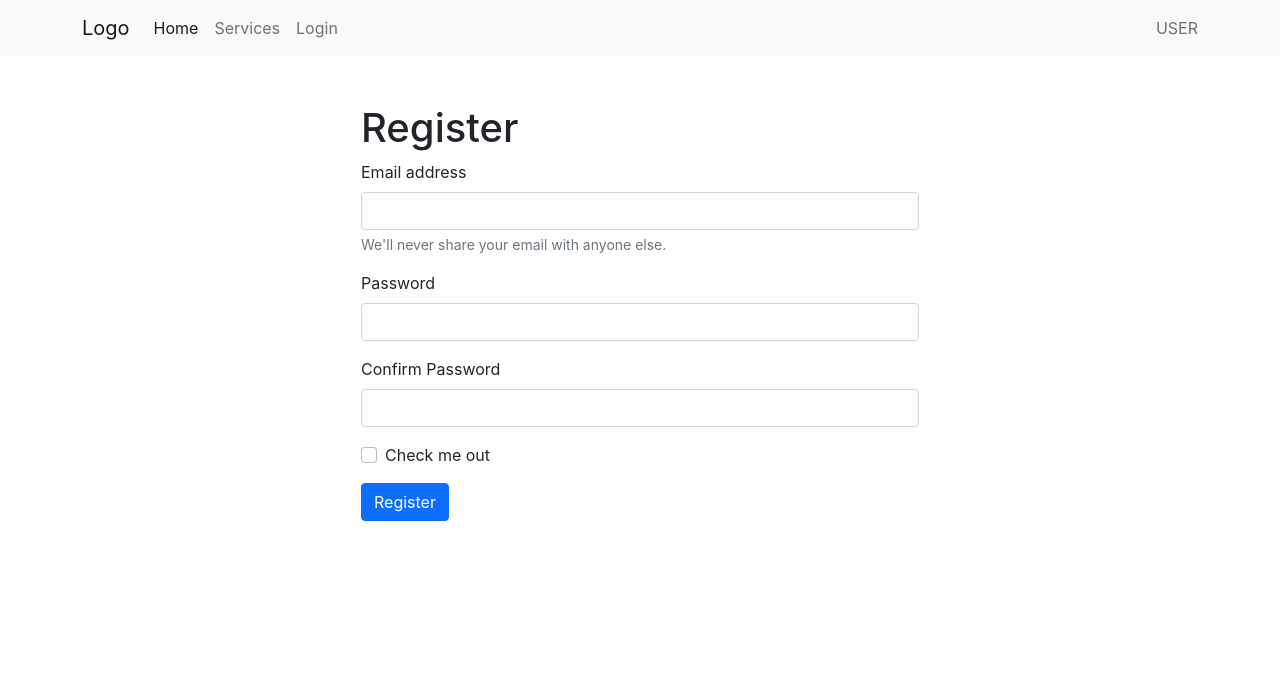
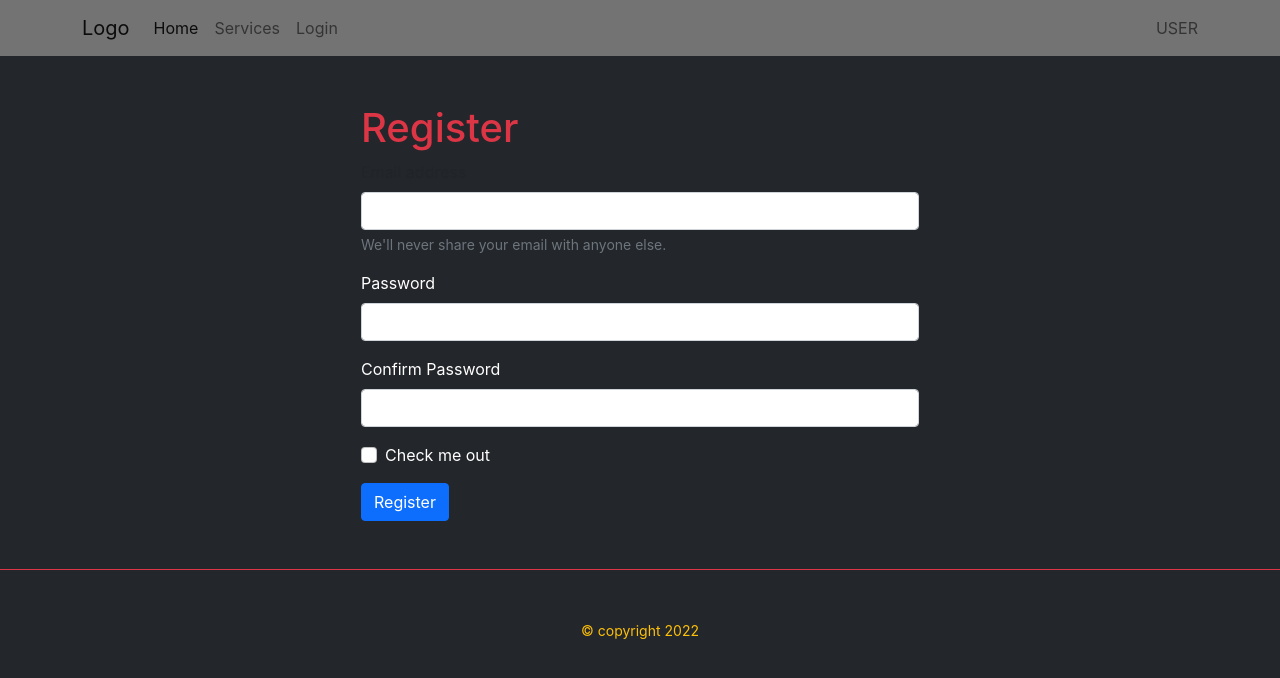
Before and after one commit to owakeelAhmmed/Assignment-10, a React (Create React App) app: page /login in a window 1280 px wide. Shown: the top 678 px of the page. Built offline with nearby package versions, Linux system fonts and the light colour scheme; no server answers.

Commit message:
Login & Register Authentication Done

```diff
--- a/package.json
+++ b/package.json
@@ -12,6 +12,7 @@
     "react-firebase-hooks": "^5.0.3",
     "react-router-dom": "^6.3.0",
     "react-scripts": "^5.0.0",
+    "react-toastify": "^8.2.0",
     "web-vitals": "^2.1.4"
   },
   "scripts": {
--- a/src/App.js
+++ b/src/App.js
@@ -1,37 +1,3 @@
-
-// import './App.css';
-
-// import Header from './component/Header/Header';
-
-// import Register from './component/Register/Register';
-// import Login from './component/Login/Login';
-// import Pricing from './component/Pricing/Pricing';
-// import NotFound from './component/NotFound/NotFound';
-// import RequireAuth from './RequireAuth/RequireAuth'
-
-
-// function App() {
-//   return (
-//     <div className="App">
-//       <Header/>
-//       <Routes>
-//         <Route path="/" element={<Home/>} />
-//         <Route path="/Services" element={<Services/>} />
-//         <Route path="/Register" element={<Register/>} />
-//         <Route path="/Login" element={<Login />} />
-//         <Route path="/Pricing" element={
-//           <RequireAuth>
-//             <Pricing/>
-//           </RequireAuth>
-//         } />
-//         <Route path="/*" element={<NotFound/>} />
-
-//      </Routes>
-//     </div>
-//   );
-// }
-
-// export default App;
 
 import { Routes, Route } from 'react-router-dom';
 import Navbar from './component/Navbar/Navbar'
@@ -40,6 +6,8 @@ import Home from './component/Home/Home';
 import Services from './component/Services/Services';
 import Login from './component/Login/Login';
 import RequireAuth from './RequireAuth/RequireAuth';
+import Footer from './component/Footer/Footer';
+import Pricing from './component/Pricing/Pricing';
 
 const App = () => {
   return (
@@ -48,13 +16,15 @@ const App = () => {
       <Routes>
         <Route path="/" element={ <Home/> }/>
         <Route path="/home" element={ <Home/> }/>
-        <Route path="/services" element={
-        <RequireAuth>
-          <Services />
-        </RequireAuth>
+        <Route path="/services" element={ <Services />} />
+        <Route path="/pricing" element={
+          <RequireAuth>
+            <Pricing />
+          </RequireAuth>
         } />
         <Route path="/login" element={ <Login/> }/>
-    </Routes>
+      </Routes>
+      <Footer/>
     </div>
   );
 };
--- a/src/component/Footer/Footer.css
+++ b/src/component/Footer/Footer.css
@@ -0,0 +1,4 @@
+.footer-container{
+    height: 100px;
+
+}
--- a/src/component/Footer/Footer.js
+++ b/src/component/Footer/Footer.js
@@ -4,8 +4,11 @@ const Footer = () => {
     const todays = new Date();
     const year = todays.getFullYear();
     return (
-        <footer className="">
-            <p><small className="text-danger mb-5"> &copy; copyright { year }</small></p>
+        <footer className="container-fluid footer-container p-5 border-top border-danger text-center mt-5 ">
+            <div className="">
+                <p><small className="text-warning mb-5"> &copy; copyright { year }</small></p>
+            </div>
+
         </footer>
 
         );
--- a/src/component/Home/Home.js
+++ b/src/component/Home/Home.js
@@ -1,5 +1,5 @@
 // import React from 'react';
-// import './Home.css'
+//
 
 // import Services from '../Services/Services';
 // import Footer from '../Footer/Footer';
@@ -37,31 +37,33 @@
 
 import img1 from'../images/silhouette-2860007 (1).png'
 import React from 'react';
-
+import './Home.css'
+import Services from '../Services/Services';
 const Home = () => {
     return (
                 <section>
              <div className="container d-flex justify-content-between">
-                <div className="row">
-                    <div className="header-title col-sm-12 col-md-6 col-lg-4 w-50 text-start fw-bold ">
-                        <span className="text-danger mb-3">Wellcome to Treina</span>
-                        <h1 className="text-danger">Become More Healthy and Stay Sporty</h1>
-                        <button className="btn btn-primary mt-3">Get Started</button>
-                        </div>
-                        <div className=" col-6 w-50">
-                        <img style={{width: '300px'}} src={img1} alt="" />
+
+            <div class="row">
+                <div class="col-8">
+                    <span className="text-danger mb-3">Wellcome to Treina</span>
+                    <h1 className="text-danger">Become More Healthy and Stay Sporty</h1>
+                    <button className="btn btn-primary mt-3">Get Started</button>
+
+                </div>
+                    <div class="col-4">
+                        <img style={{ width: '300px' }} src={img1} alt="" />
                     </div>
-                </div>
+                 </div>
+
             </div>
 
 
-            {/* <div className="">
+            <div className="">
                 <Services/>
             </div>
 
-            <div>
-                <Footer/>
-            </div> */}
+
         </section>
     );
 };
--- a/src/component/Home/Service/Service.js
+++ b/src/component/Home/Service/Service.js
@@ -1,5 +1,6 @@
 import React from 'react';
 import { Link } from 'react-router-dom';
+import RequireAuth from '../../../RequireAuth/RequireAuth';
 import './Service.css'
 
 const service = ({service}) => {
@@ -12,7 +13,10 @@ const service = ({service}) => {
             <div className="">
                     <h3 className="card-title fw-bold text-danger">{ name }</h3>
                 <p className=" text-white p-3">{ description }</p>
-                 <Link className="nav-link btn btn-danger text-white ms-3 fs-5 fw-bold w-50 mb-5" to="pricing">Buy Now</Link>
+                <Link className="nav-link btn btn-danger text-white ms-3 fs-5 fw-bold w-50 mb-5" to="/pricing">
+
+                    Buy Now
+                </Link>
             </div>
 
         </div>
--- a/src/component/Login/Login.js
+++ b/src/component/Login/Login.js
@@ -3,6 +3,7 @@ import { useCreateUserWithEmailAndPassword, useSignInWithEmailAndPassword } from
 import auth from '../../Firebase/Firebase.init';
 import { useAuthState } from 'react-firebase-hooks/auth';
 import { Navigate, useLocation, useNavigate } from 'react-router-dom';
+import { toast } from 'react-toastify';
 
 
 
@@ -67,13 +68,13 @@ const Login = () => {
     // let auth = useAuth();
     let from = location.state?.from?.pathname || "/";
     if (loguser) {
-        Navigate(from, { replace: true });
+        navigate(from, { replace: true });
     }
 
     return (
         <div className="container">
             <div className="w-50 mx-auto mt-5">
-                <h1>
+                <h1 className="text-danger">
                     {
                         login ? 'Login' : 'Register'
                     }
@@ -86,19 +87,19 @@ const Login = () => {
                 </div>
 
                 <div className="mb-3">
-                    <label htmlFor="exampleInputPassword1" className="form-label">Password</label>
+                    <label htmlFor="exampleInputPassword1" className="form-label text-white">Password</label>
                     <input onBlur={(event)=>handleFormInput(event)} type="password" name = "password" className="form-control" id="exampleInputPassword1"/>
                 </div>
 
                 {
                     !login && <div className="mb-3">
-                    <label htmlFor="exampleInputPassword1" className="form-label">Confirm Password</label>
+                    <label htmlFor="exampleInputPassword1" className="form-label text-white">Confirm Password</label>
                     <input onBlur={(event)=>handleFormInput(event)} type="password" name = "confirmPass" className="form-control" id="exampleInputPassword1"/>
                     </div>
                 }
                     <p className="text-danger">{confirmError}</p>
                        {
-                        createError && <p className="text-danger">{confirmError.message}</p>
+                        createError && <p className="text-danger">{toast(confirmError?.message)}</p>
                        }
                     {
                         createUser && <p className="text-success">User creat successfully</p>
@@ -108,7 +109,7 @@ const Login = () => {
                     }
                     <div className="mb-3 form-check">
                         <input onBlur={(event)=>handleFormInput(event)} type="checkbox" className="form-check-input" id="exampleCheck1" onChange={() => setLogin(!login)} />
-                        <label className="form-check-label" htmlFor="exampleCheck1">Check me out</label>
+                        <label className="form-check-label text-white" htmlFor="exampleCheck1">Check me out</label>
                     </div>
 
                 <button type="submit" className="btn btn-primary">{login ? 'Login' : 'Register'}</button>
--- a/src/component/Navbar/Navbar.css
+++ b/src/component/Navbar/Navbar.css
@@ -0,0 +1,3 @@
+.nav-header{
+    background-color: #737373;
+}
--- a/src/component/Navbar/Navbar.js
+++ b/src/component/Navbar/Navbar.js
@@ -3,13 +3,13 @@ import { getAuth, signInWithEmailAndPassword, signOut } from 'firebase/auth';
 import { useAuthState } from 'react-firebase-hooks/auth';
 import { Link } from 'react-router-dom';
 import auth from '../../Firebase/Firebase.init';
-
+import './Navbar.css'
 const Navbar = () => {
    const [user, loading, error] = useAuthState(auth);
 
 
     return (
-      <nav className="  navbar navbar-expand-lg navbar-light bg-light">
+      <nav className=" nav-header navbar navbar-expand-lg navbar-light ">
         <div className="container-fluid container">
           <Link className="navbar-brand" to="/">Logo</Link>
           <button className="navbar-toggler" type="button" data-bs-toggle="collapse" data-bs-target="#navbarText" aria-controls="navbarText" aria-expanded="false" aria-label="Toggle navigation">
--- a/src/component/Pricing/Pricing.js
+++ b/src/component/Pricing/Pricing.js
@@ -1,12 +1,16 @@
 import React from 'react';
 import './Pricing.css'
+
+
+
+
 const Pricing = () => {
     return (
     <div className="card-group container gap-5 mt-5">
         <div className="card service-card">
             <div className="card-body">
-                <h5 className="card-title fs-1 text-danger">Basic</h5>
-                <p className="card-text text-danger">Free Lunch</p>
+                <h5 className="card-title fs-1 text-center text-danger">Basic</h5>
+                <p className="card-text text-center text-danger">Free Lunch</p>
                 <p className="card-text "><small className="text-muted  text-danger">Free Ebook</small></p>
                 <p className="card-text "><small className="text-muted">2 Times Per-week</small></p>
                 <p className="card-text "><small className="text-muted">15 Online Session</small></p>
@@ -17,8 +21,8 @@ const Pricing = () => {
         </div>
         <div className="card service-card">
             <div className="card-body">
-                <h5 className="card-title fs-1 text-danger">Premium</h5>
-                <p className="card-text text-danger">Free Lunch</p>
+                <h5 className="card-title fs-1 text-danger text-center">Premium</h5>
+                <p className="card-text text-center text-danger">Free Lunch</p>
                 <p className="card-text "><small className="text-muted  text-danger">Free Ebook</small></p>
                 <p className="card-text "><small className="text-muted">5 Times Per-week</small></p>
                 <p className="card-text "><small className="text-muted">25 Online Session</small></p>
@@ -29,12 +33,12 @@ const Pricing = () => {
         </div>
         <div className="card service-card">
             <div className="card-body">
-                <h5 className="card-title fs-1 text-danger">Personal</h5>
-                <p className="card-text text-danger">Free Lunch</p>
-                <p className="card-text "><small className="text-muted  text-danger">Free Ebook</small></p>
-                <p className="card-text "><small className="text-muted">4 Times Per-week</small></p>
-                <p className="card-text "><small className="text-muted">20 Online Session</small></p>
-                <p className="card-text "><small className="text-muted">Free Sharing Session</small></p>
+                <h5 className="card-title text-center fs-1 text-danger">Personal</h5>
+                <p className="card-text text-center text-danger">Free Lunch</p>
+                <p className="card-text "><small className="text-muted   text-center text-danger">Free Ebook</small></p>
+                <p className="card-text "><small className="text-muted text-center">4 Times Per-week</small></p>
+                <p className="card-text "><small className="text-muted text-center">20 Online Session</small></p>
+                <p className="card-text "><small className="text-muted text-center">Free Sharing Session</small></p>
                 <h2 className="text-primary">$53.00</h2>
                 <button className="btn btn-success">Get Started</button>
             </div>
```
Also changed, not shown: src/hooks/useFirebase.js (+18 -18 lines), 1 other file (tests, documents, lock files or other folders).
